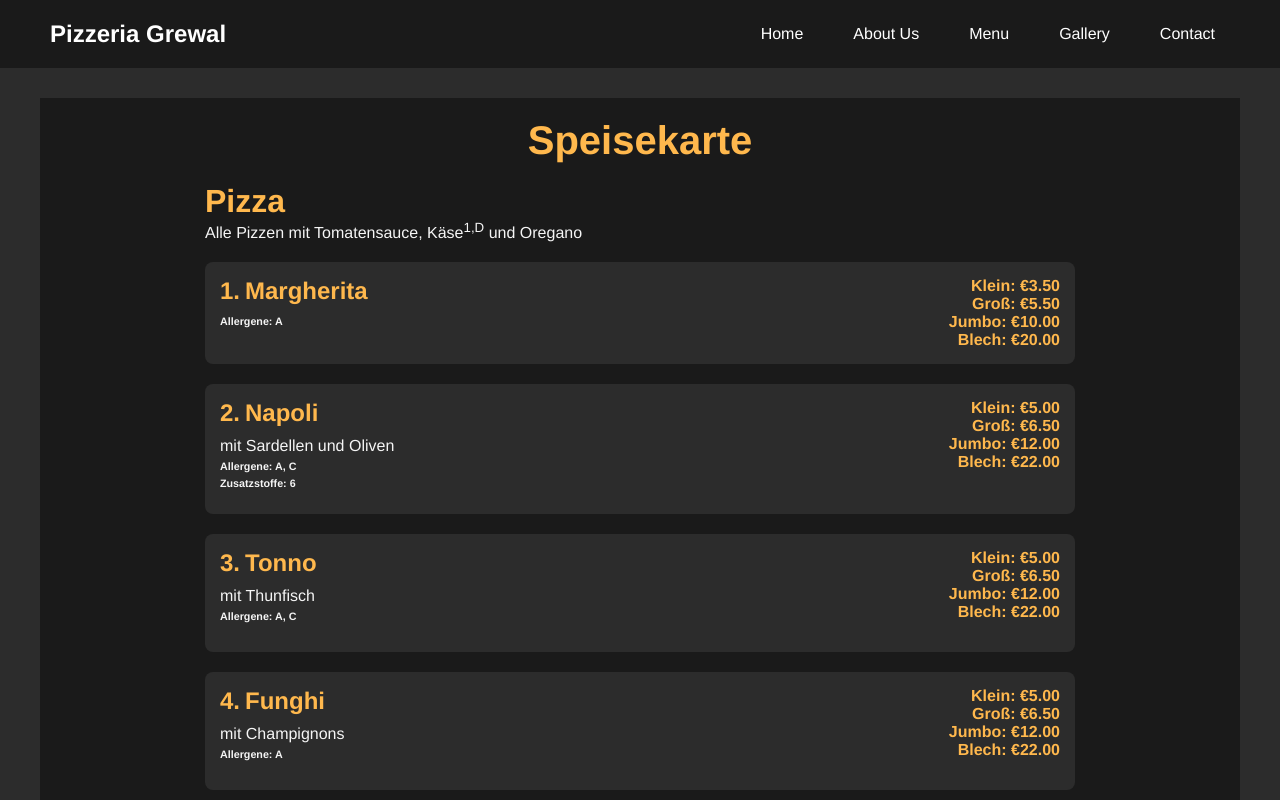
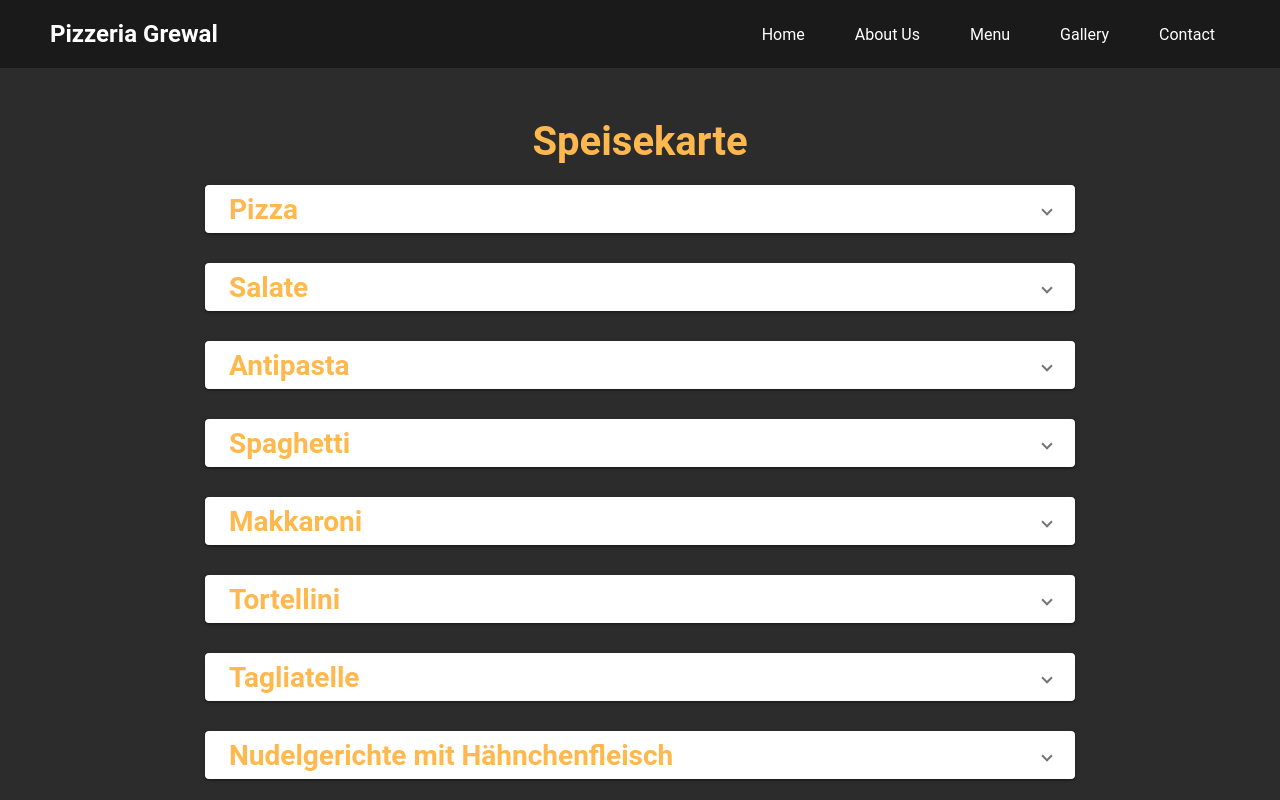
Before and after one commit to ArmannGr/restaurant_v2, an Angular app: page /menu in a window 1280 px wide. Shown: the top 800 px of the page. Built offline with nearby package versions, Linux system fonts and the light colour scheme.

Commit message:
fix(menu): add expansion panel

```diff
--- a/angular.json
+++ b/angular.json
@@ -25,6 +25,7 @@
               "src/assets"
             ],
             "styles": [
+              "@angular/material/prebuilt-themes/indigo-pink.css",
               "src/styles.css"
             ],
             "scripts": []
@@ -87,6 +88,7 @@
               "src/assets"
             ],
             "styles": [
+              "@angular/material/prebuilt-themes/indigo-pink.css",
               "src/styles.css"
             ],
             "scripts": []
--- a/package.json
+++ b/package.json
@@ -11,10 +11,12 @@
   "private": true,
   "dependencies": {
     "@angular/animations": "^16.2.0",
+    "@angular/cdk": "^16.2.14",
     "@angular/common": "^16.2.0",
     "@angular/compiler": "^16.2.0",
     "@angular/core": "^16.2.0",
     "@angular/forms": "^16.2.0",
+    "@angular/material": "^16.2.14",
     "@angular/platform-browser": "^16.2.0",
     "@angular/platform-browser-dynamic": "^16.2.0",
     "@angular/router": "^16.2.0",
--- a/src/app/home/home.component.css
+++ b/src/app/home/home.component.css
@@ -243,6 +243,7 @@ nav ul li a:hover {
 
   .hero-image img {
     width: 100%;
+    margin-top: 20px;
   }
 
   .review {
--- a/src/app/menu/menu.component.css
+++ b/src/app/menu/menu.component.css
@@ -2,7 +2,7 @@
   max-width: 1200px;
   margin: 0 auto;
   padding: 20px;
-  background-color: #1a1a1a;
+  background-color: #2c2c2c;
   color: #f5f5f5;
   display: flex;
   flex-direction: column;
@@ -29,6 +29,7 @@
   margin-bottom: 30px;
   min-width: 75%;
   max-width: 75%;
+  background-color: #1a1a1a;
 }
 
 .menu-item {
@@ -60,7 +61,6 @@
 }
 
 .menu-item-text h3 {
-  font-size: 1.5em;
   margin-bottom: 5px;
   color: #ffb84d;
 }
@@ -108,7 +108,6 @@
   margin: 2px 0;
   color: #ffb84d;
   font-size: 1em;
-  font-weight: bold;
 }
 
 .menu-size p {
@@ -117,15 +116,15 @@
 }
 
 .description{
-  margin-top: -20px;
-  margin-bottom: 20px;
+  margin-bottom: 10px;
 }
 
 
 .menu h2 {
   font-size: 2em;
   color: #ffb84d;
-  margin-bottom: 20px;
+  margin-bottom: 10px;
+  margin-top: 10px;;
 }
 
 @media screen and (max-width: 768px) {
--- a/src/app/menu/menu.component.html
+++ b/src/app/menu/menu.component.html
@@ -1,7 +1,13 @@
   <div class="menu">
     <h1>Speisekarte</h1>
     <div class="menu-category" *ngFor="let category of menuCategories">
-      <h2>{{ category.name }}</h2>
+      <mat-accordion>
+        <mat-expansion-panel>
+          <mat-expansion-panel-header>
+            <mat-panel-title>
+              <h2>{{ category.name }}</h2>
+            </mat-panel-title>
+          </mat-expansion-panel-header>
       <div *ngIf="category.name === 'Pizza'" class="description">
         <p>Alle Pizzen mit Tomatensauce, Käse<sup>1,D</sup> und Oregano</p>
       </div>
@@ -59,5 +65,7 @@
           </div>
         </div>
       </div>
+        </mat-expansion-panel>
+      </mat-accordion>
     </div>
   </div>
--- a/src/styles.css
+++ b/src/styles.css
@@ -17,3 +17,6 @@ body {
   }
 
   /* Additional global styles */
+
+html, body { height: 100%; }
+body { margin: 0; font-family: Roboto, "Helvetica Neue", sans-serif; }
```
Also changed, not shown: src/app/app.module.ts (+6 -1 lines), 1 other file (tests, documents, lock files or other folders).
